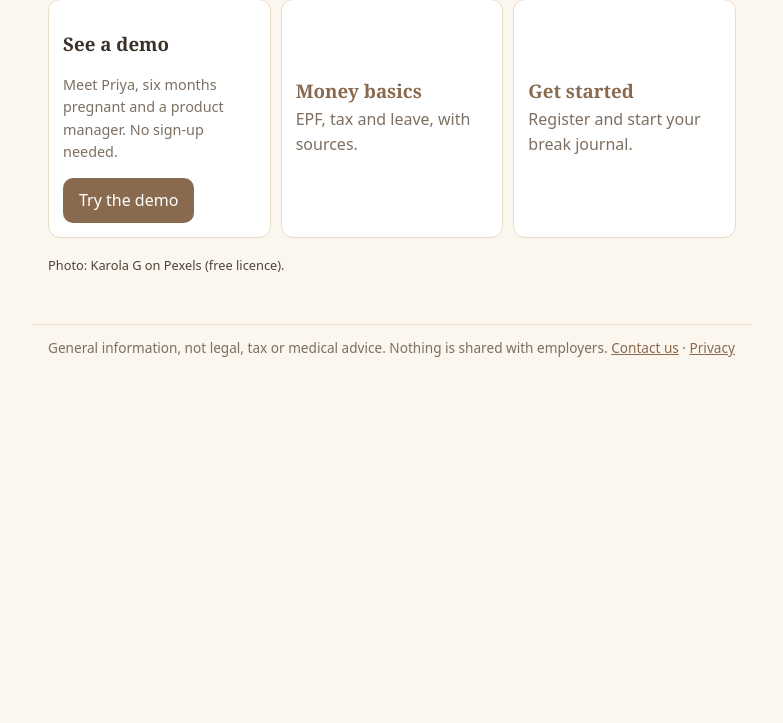
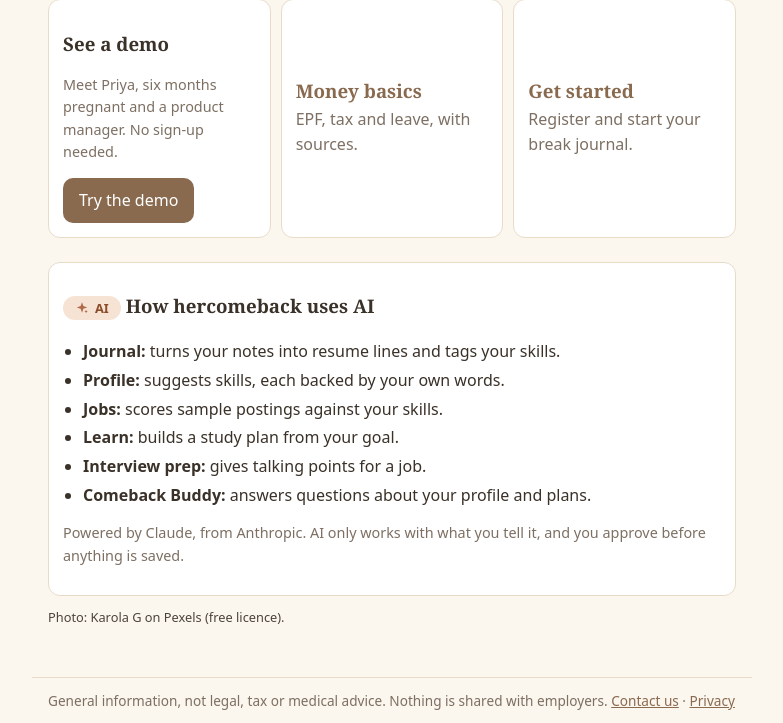
Before and after one commit to rohinimaidamwar/comeback-resync, a FastAPI app: page / in a window 1280 px wide. Shown: the part 679-1402 px from the top of the page, without its empty margins (248-1031 px from the left). Before the commit the page ends 1036 px from the top, so only its background shows below. Run offline with FastAPI, Linux system fonts and the light colour scheme.

Commit message:
Label AI where it is used; pitch lines on sign-in; tidy the sign-in menu
- AI labels (sparkle + "AI") on profile suggestions, job match scores, the study plan
  and talking points, shown only when the AI actually wrote the result; the study
  plan stores that flag so older plans are not mislabelled
- Journal explains the AI rewrite; visitors see "How hercomeback uses AI"; members see
  what the label means
- Login and register carry two lines from the pitch; no statistics are shown in the app
- The Money link is hidden from the menu on the login and register pages
- 280 tests passing

Co-Authored-By: Claude Sonnet 5.5 <noreply@anthropic.com>

```diff
--- a/app/main.py
+++ b/app/main.py
@@ -587,7 +587,15 @@ def profile_gen(req: Request, text: str = Form(..., max_length=6000)):
         notes.append(
             f"{removed} suggested skill(s) were removed because their evidence is not in what you wrote."
         )
-    return page(req, "profile.html", sid, u, draft=d, notice=" ".join(notes) or None)
+    return page(
+        req,
+        "profile.html",
+        sid,
+        u,
+        draft=d,
+        ai_draft=src == "ai",
+        notice=" ".join(notes) or None,
+    )
 
 
 @app.post("/profile/save")
@@ -676,7 +684,15 @@ def jobs_match(req: Request, ids: List[int] = Form([])):
         else "AI matching is unavailable right now. These are quick estimates from your skills."
     )
     return page(
-        req, "jobs.html", sid, u, jobs=js, scores=scores, paste=None, notice=notice
+        req,
+        "jobs.html",
+        sid,
+        u,
+        jobs=js,
+        scores=scores,
+        ai_scores=src == "ai",
+        paste=None,
+        notice=notice,
     )
 
 
@@ -1015,6 +1031,7 @@ def upskilling_plan(req: Request):
         allow=allow(sid),
     )
     plan = upskill.clean(d)
+    plan["ai"] = src == "ai"  # only label the plan as AI-written when it was
     db.q("update u set plan=? where sid=?", (json.dumps(plan), sid))
     notice = (
         None
--- a/app/static/style.css
+++ b/app/static/style.css
@@ -230,3 +230,9 @@ dialog h2{margin-top:0}
 .post p{margin:6px 0;overflow-wrap:anywhere;white-space:pre-wrap}
 .post-head{display:flex;gap:10px;align-items:center}
 .post .ghost{padding:5px 12px}
+
+/* AI labels and taglines */
+.tagline{font:italic 1.25rem Georgia,serif;color:var(--acc);margin:4px 0 10px}
+.ai-box ul{margin:8px 0;padding-left:20px}
+.ai-box li{margin-bottom:4px}
+.note .ai-pill,h3 .ai-pill,h2 .ai-pill{margin-left:0}
--- /dev/null
+++ b/app/templates/_ai.html
@@ -0,0 +1,2 @@
+{# A small "AI" label with a sparkle. Used wherever AI produced what the user is looking at. #}
+{% macro ai(text="AI") -%}<span class="ai-pill"><svg viewBox="0 0 24 24" width="14" height="14" aria-hidden="true" focusable="false"><path d="M12 2l2.3 6.7L21 11l-6.7 2.3L12 20l-2.3-6.7L3 11l6.7-2.3z"/><path d="M19 15l.9 2.1L22 18l-2.1.9L19 21l-.9-2.1L16 18l2.1-.9z"/></svg>{{ text }}</span>{%- endmacro %}
--- a/app/templates/base.html
+++ b/app/templates/base.html
@@ -16,7 +16,7 @@
 <header class="top"><a class="ask-link" href="/ask" aria-label="Comeback Buddy, AI assistant"><svg viewBox="0 0 24 24" width="14" height="14" aria-hidden="true" focusable="false"><path d="M12 2l2.3 6.7L21 11l-6.7 2.3L12 20l-2.3-6.7L3 11l6.7-2.3z"/><path d="M19 15l.9 2.1L22 18l-2.1.9L19 21l-.9-2.1L16 18l2.1-.9z"/></svg>Comeback Buddy <span class="ai-tag">AI</span></a><details class="user"><summary><span class="hello">Welcome{% if u.name %}, {{u.name}}{% endif %}</span></summary><div class="menu"><form method="post" action="/logout"><button class="link">Log out</button></form><form method="post" action="/delete"><button class="link">Delete my data</button></form></div></details></header>
 {% else %}
 <header><a href="/" class="logo">hercomeback</a><nav>
-<a href="/money">Money</a><a href="/contact">Contact</a><a href="/login">Log in</a><a href="/register">Register</a>
+{% if request.url.path not in ["/login", "/register"] %}<a href="/money">Money</a>{% endif %}<a href="/contact">Contact</a><a href="/login">Log in</a><a href="/register">Register</a>
 </nav></header>
 {% endif %}
 <main>{% block c %}{% endblock %}</main>
--- a/app/templates/index.html
+++ b/app/templates/index.html
@@ -1,4 +1,4 @@
-{% extends "base.html" %}{% block c %}
+{% extends "base.html" %}{% block c %}{% from "_ai.html" import ai %}
 {% if not u %}
 <section class="hero-photo">
 <img src="/static/img/hero-group.jpg" alt="Four women working together on a colourful poster">
@@ -14,10 +14,23 @@
 <a class="tile" href="/money"><div><h3>Money basics</h3><p>EPF, tax and leave, with sources.</p></div></a>
 <a class="tile" href="/register"><div><h3>Get started</h3><p>Register and start your break journal.</p></div></a>
 </div>
+<div class="box ai-box">
+<h3>{{ ai() }} How hercomeback uses AI</h3>
+<ul>
+<li><b>Journal:</b> turns your notes into resume lines and tags your skills.</li>
+<li><b>Profile:</b> suggests skills, each backed by your own words.</li>
+<li><b>Jobs:</b> scores sample postings against your skills.</li>
+<li><b>Learn:</b> builds a study plan from your goal.</li>
+<li><b>Interview prep:</b> gives talking points for a job.</li>
+<li><b>Comeback Buddy:</b> answers questions about your profile and plans.</li>
+</ul>
+<p class="note">Powered by Claude, from Anthropic. AI only works with what you tell it, and you approve before anything is saved.</p>
+</div>
 <p class="credit">Photo: Karola G on Pexels (free licence).</p>
 {% else %}
 <h1>Your roadmap back to work</h1>
 <p class="lead">Seven steps from where you are now to walking back in. Open any milestone to see what it covers and the tool that goes with it.</p>
+<p class="note">{{ ai() }} marks where AI helps. You review everything before it is saved.</p>
 <form method="post" action="/stage" class="box stage-row"><label>Where are you now?<select name="stage">{% for k,v in stages.items() %}<option value="{{k}}" {{'selected' if u.stage==k}}>{{v}}</option>{% endfor %}</select></label>
 <label>What do you want next?<select name="goal">{% for g in ["A job","Freelance work","My own venture"] %}<option {{'selected' if u.goal==g}}>{{g}}</option>{% endfor %}</select></label><button>Save</button></form>
 {% include "_roadmap.html" %}
--- a/app/templates/interview.html
+++ b/app/templates/interview.html
@@ -1,4 +1,4 @@
-{% extends "base.html" %}{% block c %}
+{% extends "base.html" %}{% block c %}{% from "_ai.html" import ai %}
 <div data-interview>
 <h1>Interview prep</h1>
 <p class="lead">Practise with peers who are on the same path, and get ready for the roles you want. A friendly, low-pressure way to feel interview-ready.</p>
@@ -66,7 +66,7 @@
 
 <section id="panel-talk" role="tabpanel" aria-labelledby="tab-talk"{% if tab != 'talk' %} hidden{% endif %}>
 <form method="post" action="/interview/paste" class="box"><h2>Talking points for a job</h2><label>Paste a job description<textarea name="jd" rows="6" maxlength="6000" required></textarea></label><button class="terra">Get talking points</button></form>
-{% if paste %}<div class="box"><h3>{{paste.score}}% fit</h3><p>{{paste.why}}</p><ul>{% for t in paste.talking_points %}<li>{{t}}</li>{% endfor %}</ul></div>{% endif %}
+{% if paste %}<div class="box"><h3>{{paste.score}}% fit {{ ai("AI-generated") }}</h3><p>{{paste.why}}</p><ul>{% for t in paste.talking_points %}<li>{{t}}</li>{% endfor %}</ul></div>{% endif %}
 </section>
 
 <section id="panel-ai" role="tabpanel" aria-labelledby="tab-ai"{% if tab != 'ai' %} hidden{% endif %}>
--- a/app/templates/jobs.html
+++ b/app/templates/jobs.html
@@ -1,7 +1,8 @@
-{% extends "base.html" %}{% block c %}<h1>Jobs</h1>
+{% extends "base.html" %}{% block c %}{% from "_ai.html" import ai %}<h1>Jobs</h1>
 <form method="post" action="/jobs/match">{% for j in jobs %}<input type="hidden" name="ids" value="{{j.id}}">{% endfor %}<button>Match these to my profile</button></form>
 <p class="note">These are sample postings for practice. The companies are fictional and none is a real opening. A new set appears each visit.</p>
 {% if notice %}<p class="note">{{notice}}</p>{% endif %}
+{% if ai_scores %}<p class="note">{{ ai("AI match") }} Fit scores and reasons are estimates written by AI from your skills.</p>{% endif %}
 {% for j in jobs %}{% set m = scores.get(j.id) %}<div class="box"><p class="note">Sample posting{% if j.returner_friendly %} · <span class="pill">Returner-friendly</span>{% endif %}</p><h3>{{j.title}}</h3><p class="note">{{j.company}} · {{j.location}}</p><p>{{j.summary}}</p><p class="note">Skills: {{j.tags|join(", ")}}</p>{% if m %}<p><b>{{m.score}}% fit.</b> {{m.why}}</p>{% endif %}</div>{% endfor %}
 
 {% endblock %}
--- a/app/templates/journal.html
+++ b/app/templates/journal.html
@@ -1,3 +1,4 @@
-{% extends "base.html" %}{% block c %}<h1>Break journal</h1><p>One small win a day is plenty. It becomes a resume line later.</p>
+{% extends "base.html" %}{% block c %}{% from "_ai.html" import ai %}<h1>Break journal</h1><p>One small win a day is plenty. It becomes a resume line later.</p>
+<p class="note">{{ ai() }} When the AI service is available, Claude rewrites each entry as a resume line and tags the skills it shows. Your own words are always kept.</p>
 <form method="post" class="box"><label>What did you do or learn?<textarea name="raw" rows="3" maxlength="500" required></textarea></label><button>Add entry</button></form>
 {% for e in entries %}<div class="box"><b>{{e.line}}</b>{% if e.tags %}<p class="note">Skills: {{e.tags|join(", ")}}</p>{% endif %}<p class="note">You wrote: {{e.raw}}</p></div>{% else %}<div class="empty"><p class="note">No entries yet. Add your first one above.</p></div>{% endfor %}{% endblock %}
--- a/app/templates/login.html
+++ b/app/templates/login.html
@@ -1,5 +1,6 @@
 {% extends "base.html" %}{% block c %}
 <h1>Log in</h1>
+<p class="tagline">Talent doesn't expire just because life happened.</p>
 <p>Welcome back. Pick up where you left off.</p>
 {% if err %}<p class="err">{{err}}</p>{% endif %}
 <form method="post" class="box">
--- a/app/templates/profile.html
+++ b/app/templates/profile.html
@@ -1,8 +1,8 @@
-{% extends "base.html" %}{% block c %}<h1>Your profile</h1>
+{% extends "base.html" %}{% block c %}{% from "_ai.html" import ai %}<h1>Your profile</h1>
 {% if not prof %}<div class="empty"><p class="note">No profile saved yet.</p></div>{% endif %}
 {% if prof %}<div class="box"><h3>Saved profile</h3><p>{{prof.summary}}</p><p><b>Your break:</b> {{prof.brk}}</p><p>{{prof.skills|join(", ")}}</p></div>{% endif %}
 <form method="post" action="/profile" class="box"><label>Paste your old resume or describe your experience<textarea name="text" rows="7" maxlength="6000" required></textarea></label><p class="note">Your journal entries are included automatically.</p><button>Suggest my profile</button></form>
-{% if draft %}<form method="post" action="/profile/save" class="box"><h3>Review and approve</h3><p class="note">Nothing is saved until you click Save. Uncheck anything that is not true.</p>
+{% if draft %}<form method="post" action="/profile/save" class="box"><h3>Review and approve{% if ai_draft %} {{ ai("AI suggestion") }}{% endif %}</h3><p class="note">Nothing is saved until you click Save. Uncheck anything that is not true.</p>
 {% if notice %}<p class="note">{{notice}}</p>{% endif %}
 <label>Summary<textarea name="summary" rows="3">{{draft.summary}}</textarea></label><label>How to describe your break<textarea name="brk" rows="2">{{draft.break_statement}}</textarea></label>
 {% for s in draft.skills %}<label class="chk"><input type="checkbox" name="skills" value="{{s.name}}" checked> <b>{{s.name}}</b> <span class="note">from: {{s.evidence}}</span></label>{% endfor %}
--- a/app/templates/register.html
+++ b/app/templates/register.html
@@ -1,5 +1,6 @@
 {% extends "base.html" %}{% block c %}
 <h1>Create an account</h1>
+<p class="tagline">You don't disappear while you're on a break.</p>
 <p>A career break can happen for many reasons: caring for family, your children's education, health, moving or study. Tell us where you are, and hercomeback will tailor your next steps.</p>
 <p class="note">We store your email and a hashed password, and nothing is shared with employers.</p>
 {% if err %}<p class="err">{{err}}</p>{% endif %}
--- a/app/templates/upskilling.html
+++ b/app/templates/upskilling.html
@@ -1,4 +1,4 @@
-{% extends "base.html" %}{% block c %}
+{% extends "base.html" %}{% block c %}{% from "_ai.html" import ai %}
 <h1>Upskilling</h1>
 <p class="lead">A study plan built from your goal and what you already know, with the places to study it. Tick off tasks as you go.</p>
 {% if notice %}<p class="note">{{notice}}</p>{% endif %}
@@ -7,7 +7,7 @@
 {% endif %}
 <form method="post" action="/upskilling/plan" class="box"><button>{{ 'Update my plan' if plan else 'Create my study plan' }}</button></form>
 {% if plan %}
-<h2>Topics to learn</h2>
+<h2>Topics to learn{% if plan.ai %} {{ ai("AI-generated plan") }}{% endif %}</h2>
 <p>{{ plan.topics|join(", ") }}</p>
 {% for w in plan.weeks %}{% set wi = loop.index0 %}
 <div class="box">
```
Also changed, not shown: tests/test_ai_markers.py (added, +189 -0 lines), tests/test_theme.py (+3 -1 lines).
